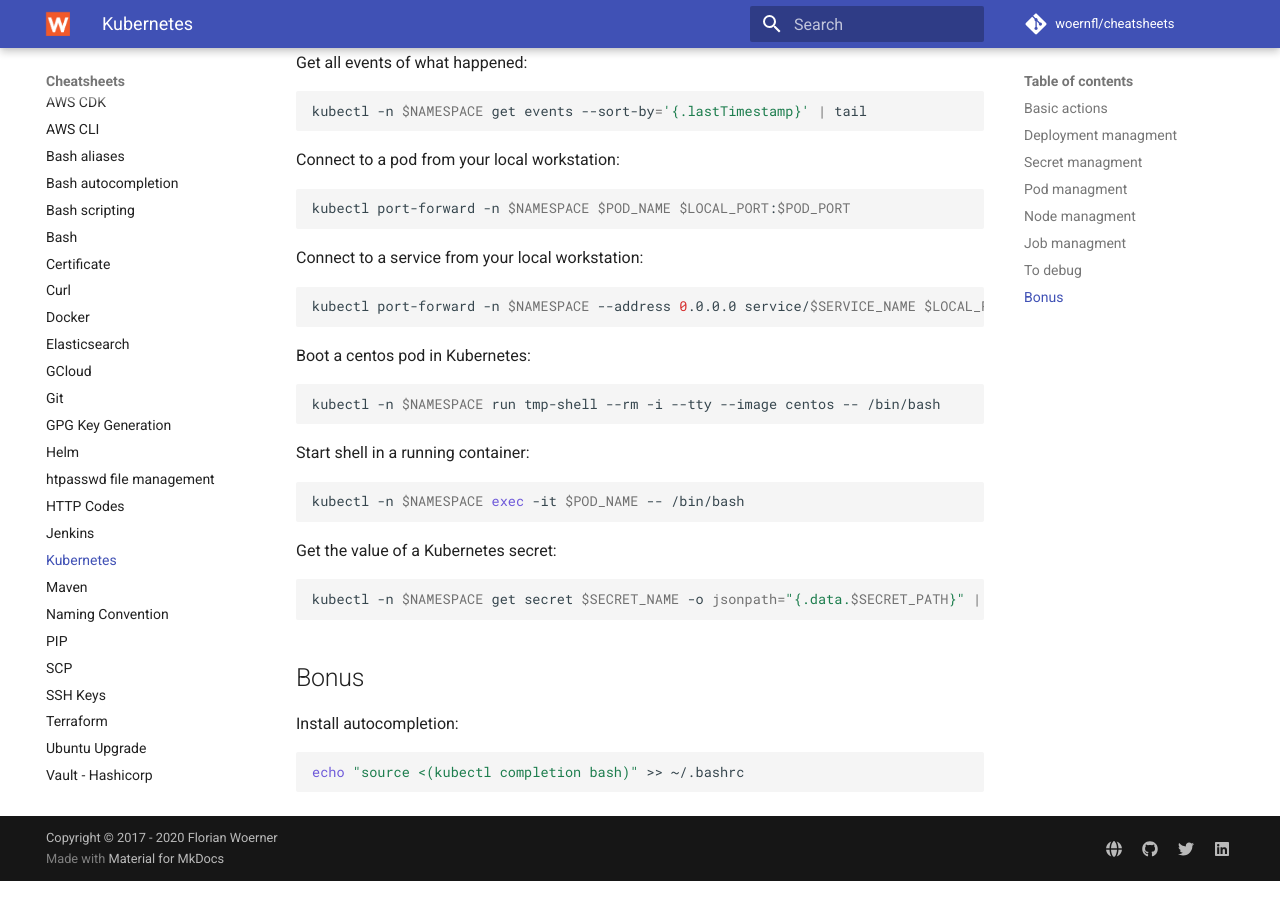
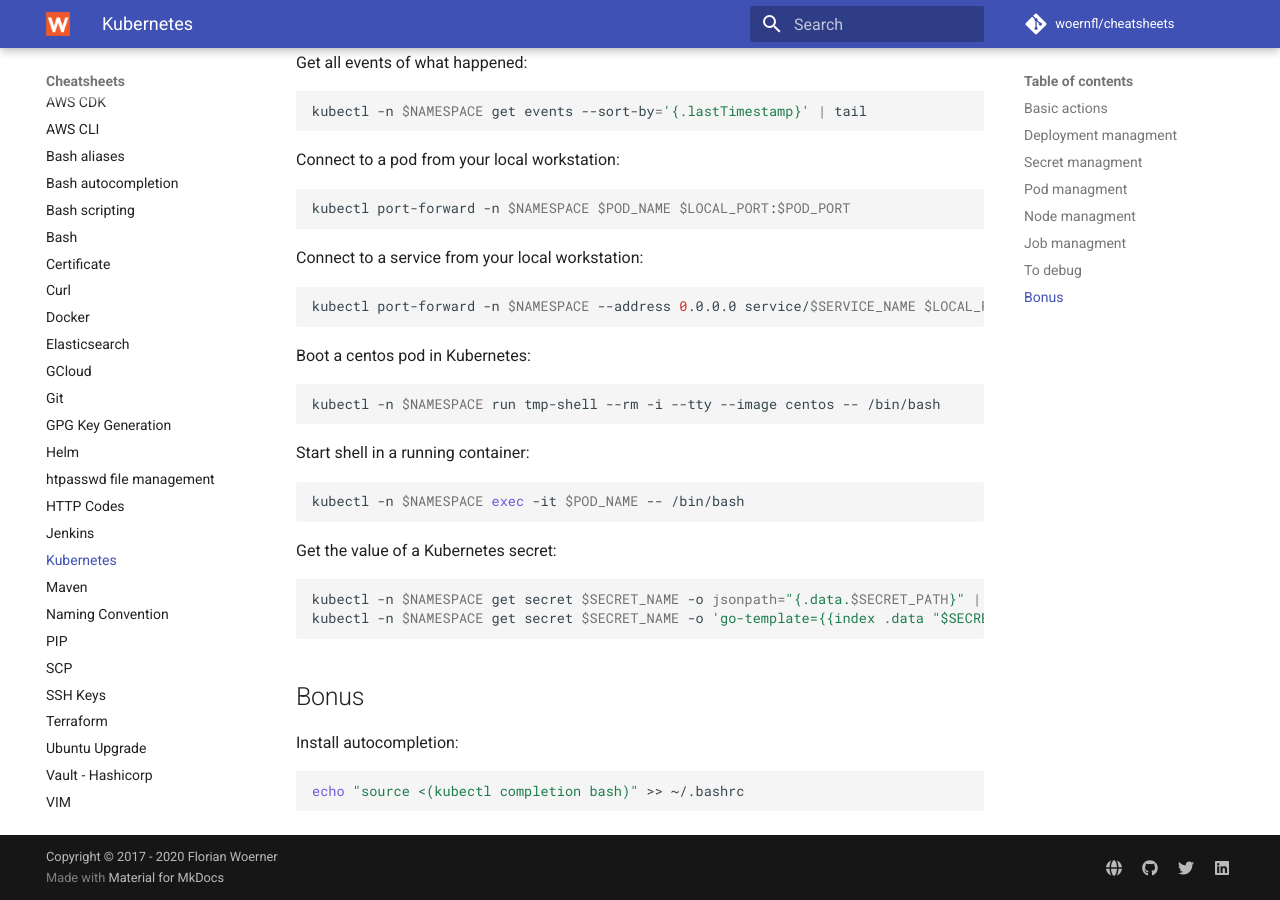
Before and after one commit to woernfl/cheatsheets, an MkDocs documentation site: the page built from docs/kubernetes.md, in a window 1280 px wide and 900 px high, scrolled down 2737 px. Built offline with MkDocs 1.6.1 and Material for MkDocs 9.7.7, drawn with Linux system fonts in a browser that asks for light colours; comment, search, counter and statistics services are not loaded.

Commit message:
Update kubernetes.md

````diff
--- a/docs/kubernetes.md
+++ b/docs/kubernetes.md
@@ -178,6 +178,7 @@
 
 ```bash
 kubectl -n $NAMESPACE get secret $SECRET_NAME -o jsonpath="{.data.$SECRET_PATH}" | base64 --decode
+kubectl -n $NAMESPACE get secret $SECRET_NAME -o 'go-template={{index .data "$SECRET_PATH"}}' | base64 --decode
 ```
 
 ## Bonus
````
